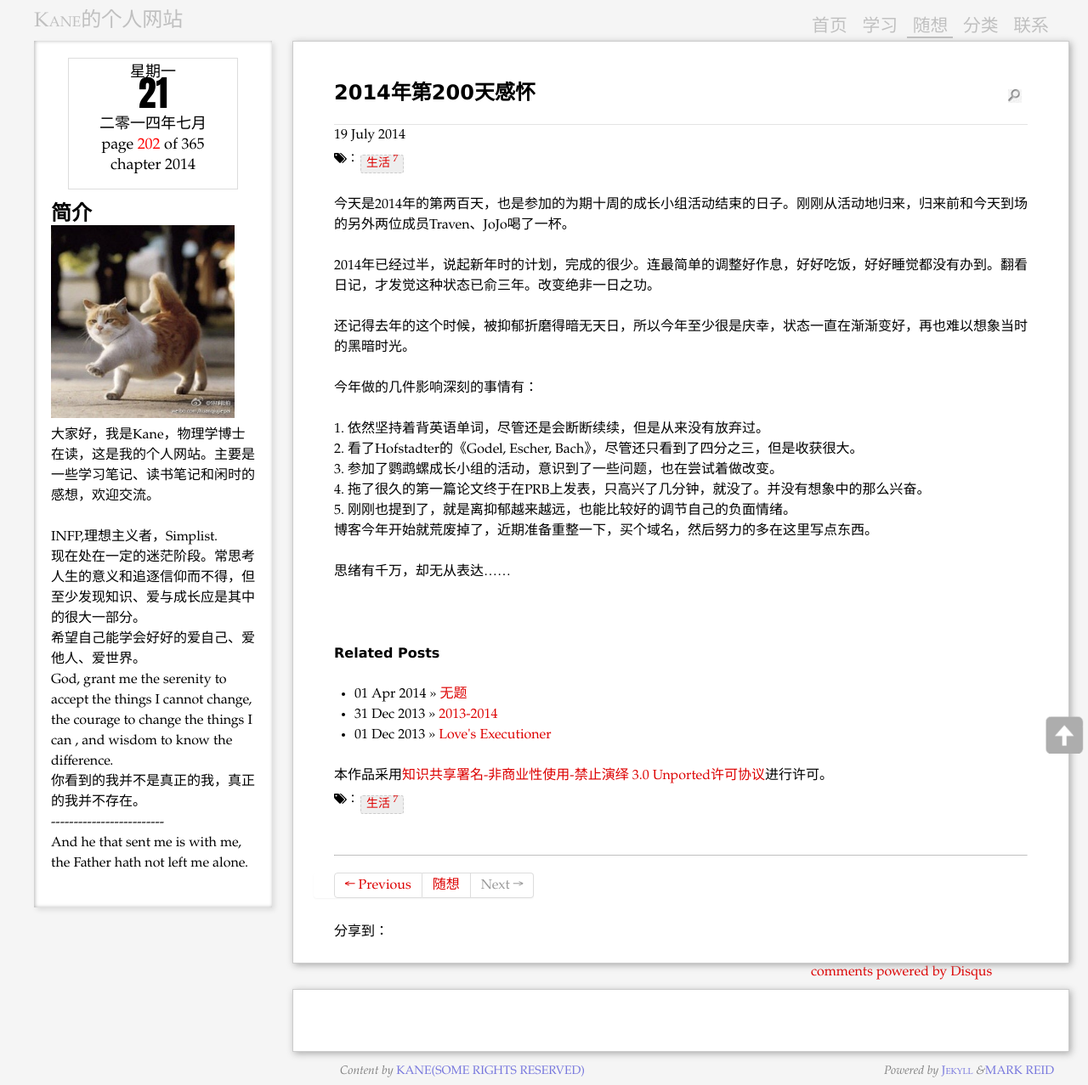
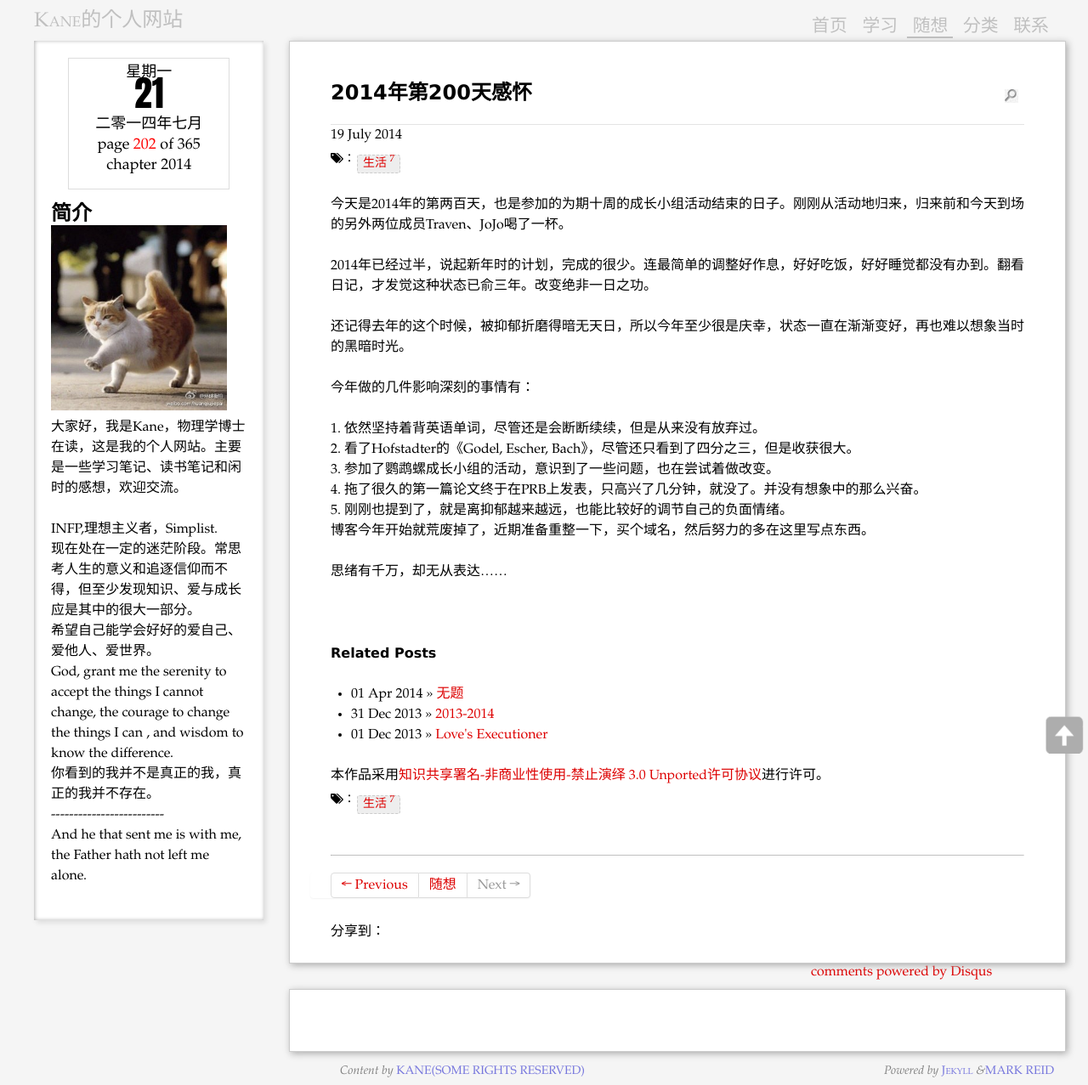
Before and after one commit to bczhu/old_blog_files, a Jekyll site: the page built from _posts/2014-07-19-2014-200-days.md, in a window 1280 px wide. Shown: the whole page at 85% size. Built offline with Jekyll 4.4.1, drawn with Linux system fonts in a browser that asks for light colours; Markdown is read by kramdown in place of the engine named in the settings; comment, search, counter and statistics services are not loaded.

Commit message:
little revise

```diff
--- a/files/css/screen.css
+++ b/files/css/screen.css
@@ -84,7 +84,7 @@
 	padding: 3em 3em 1.5em 3em;
 	border: 1px solid #ccc;
 	position: relative;
-	left: 19em;
+	left: 25%;
 	top: 10px;
 	width:68%;
 	float:left;
@@ -96,7 +96,7 @@
 	padding: 3em 3em 1.5em 3em;
 	border: 1px solid #ccc;
 	position: relative;
-	left: 19em;
+	left: 25%;
 	width:68%;
 	float:left;
 }
@@ -637,7 +637,7 @@
 	margin-top: 10px;
 	margin-bottom: 10px;
     float: left;
-    width: 15em;
+    width: 18%;
     position: absolute;
     height: auto;
     box-shadow:  3px 3px 6px rgba(0, 0, 0, 0.1), 1px 0 4px rgba(0, 0, 0, 0.3) inset;
```
